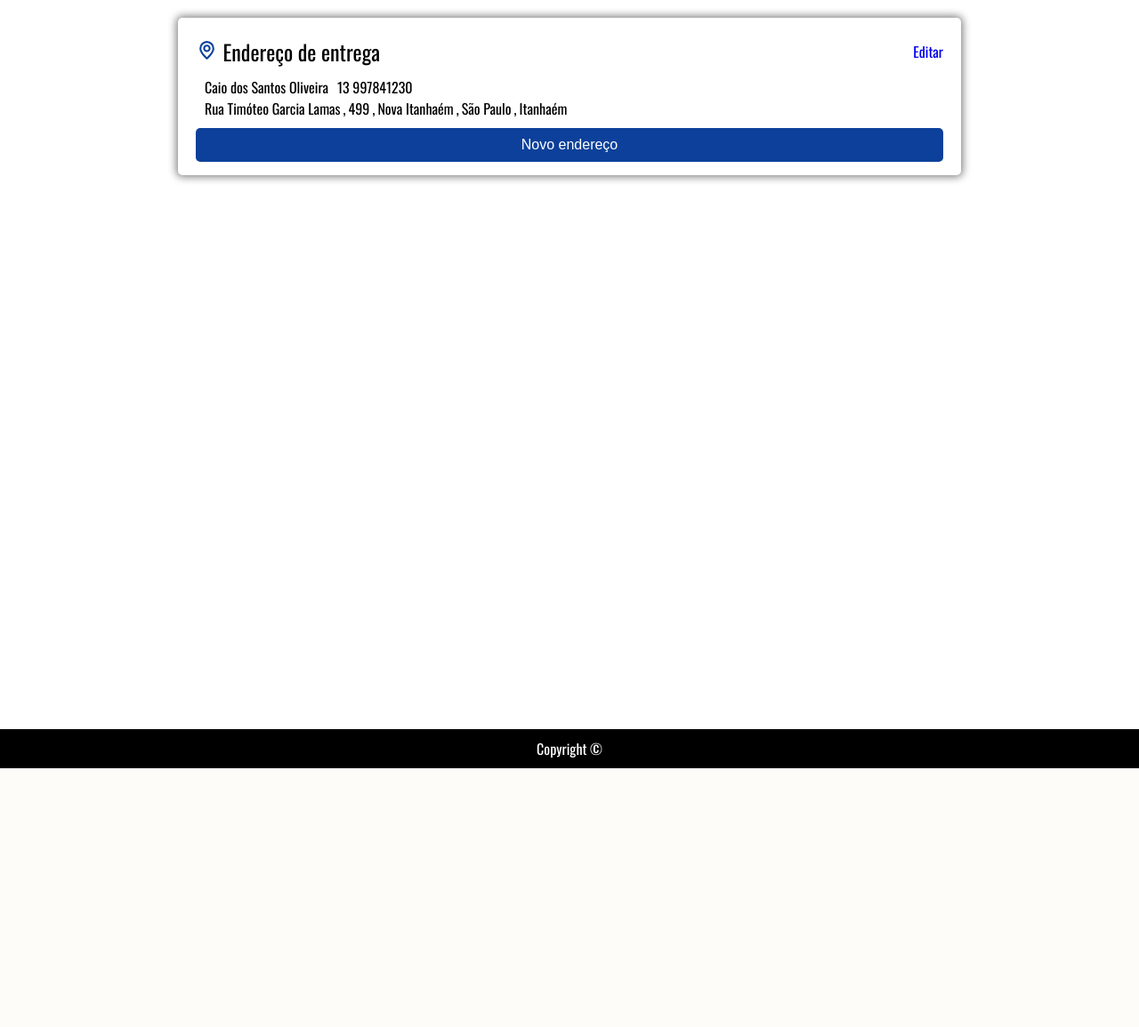
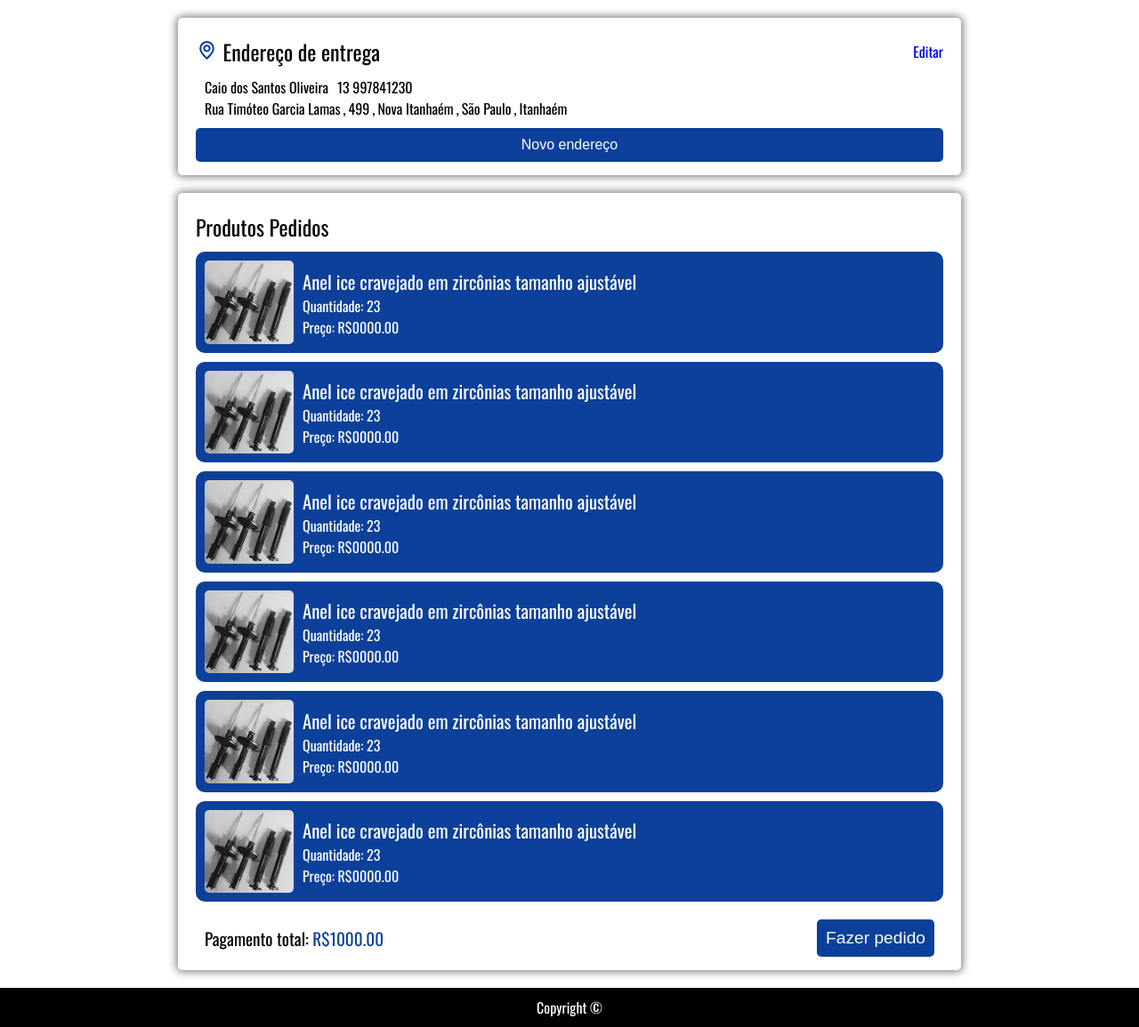
Before and after one commit to CaioSantos00/Controle-de-estoque, a PHP site: page /pages/fimCarrinho.html in a window 1280 px wide. Shown: the part 110-1265 px from the top of the page at 89% size. Before the commit the page ends 974 px from the top, so only its background shows below. Run offline with PHP 8.4, Linux system fonts and the light colour scheme.

Commit message:
Tela de finalizar pedido

```diff
--- a/View/css/style.css
+++ b/View/css/style.css
@@ -989,6 +1006,46 @@ textarea {
   background-color: #2460c9;
 }
 
+#divProductsFinais {
+  display: flex;
+  flex-direction: column;
+  box-shadow: 0px 0px 10px 2px grey;
+  border-radius: 5px;
+  padding: 20px 20px 5px;
+  margin: 20px 0px;
+}
+
+#divProdCar {
+  margin: 10px 0px;
+}
+
+#precoTotalFim {
+  color: #0c409a;
+}
+
+#divInformacoesFinais {
+  margin: 10px;
+  display: flex;
+  justify-content: space-between;
+  align-items: center;
+  font-size: 1.2em;
+}
+
+#btnFim {
+  font-size: 1em;
+  background-color: #0c409a;
+  color: rgb(255, 255, 255);
+  border: none;
+  padding: 10px;
+  cursor: pointer;
+  border-radius: 5px;
+  outline: 0;
+  transition: 0.5s;
+}
+#btnFim:hover {
+  background-color: #2460c9;
+}
+
 ::-webkit-scrollbar {
   width: 2px;
 }
--- a/View/pages/fimCarrinho.html
+++ b/View/pages/fimCarrinho.html
@@ -32,8 +32,78 @@
                 </div>
                 <button id="newEnde">Novo endereço</button>
             </div>
+            <div id="divProductsFinais">
+                <div class="titleEndereco">Produtos Pedidos</div>
+                <div id="divProdCar">
+                    <div class="cardsCar">
+                        <div  class="infosProductCar">
+                            <img src="../imgs/amortece.webp" alt="" class="imgsCar">
+                            <div>
+                            <div class="nomeProductCar">Anel ice cravejado em zircônias tamanho ajustável</div>
+                            <div class="qtdFimCar">Quantidade: 23</div>
+                            <div class="precoCar">Preço: R$0000.00</div>
+                            </div>
+                        </div>
+                    </div>
+
+                    <div class="cardsCar">
+                        <div  class="infosProductCar">
+                            <img src="../imgs/amortece.webp" alt="" class="imgsCar">
+                            <div>
+                            <div class="nomeProductCar">Anel ice cravejado em zircônias tamanho ajustável</div>
+                            <div class="qtdFimCar">Quantidade: 23</div>
+                            <div class="precoCar">Preço: R$0000.00</div>
+                            </div>
+                        </div>
+                    </div>
+
+                    <div class="cardsCar">
+                        <div  class="infosProductCar">
+                            <img src="../imgs/amortece.webp" alt="" class="imgsCar">
+                            <div>
+                            <div class="nomeProductCar">Anel ice cravejado em zircônias tamanho ajustável</div>
+                            <div class="qtdFimCar">Quantidade: 23</div>
+                            <div class="precoCar">Preço: R$0000.00</div>
+                            </div>
+                        </div>
+                    </div>
+                    <div class="cardsCar">
+                        <div  class="infosProductCar">
+                            <img src="../imgs/amortece.webp" alt="" class="imgsCar">
+                            <div>
+                            <div class="nomeProductCar">Anel ice cravejado em zircônias tamanho ajustável</div>
+                            <div class="qtdFimCar">Quantidade: 23</div>
+                            <div class="precoCar">Preço: R$0000.00</div>
+                            </div>
+                        </div>
+                    </div>
+                    <div class="cardsCar">
+                        <div  class="infosProductCar">
+                            <img src="../imgs/amortece.webp" alt="" class="imgsCar">
+                            <div>
+                            <div class="nomeProductCar">Anel ice cravejado em zircônias tamanho ajustável</div>
+                            <div class="qtdFimCar">Quantidade: 23</div>
+                            <div class="precoCar">Preço: R$0000.00</div>
+                            </div>
+                        </div>
+                    </div>
+                    <div class="cardsCar">
+                        <div  class="infosProductCar">
+                            <img src="../imgs/amortece.webp" alt="" class="imgsCar">
+                            <div>
+                            <div class="nomeProductCar">Anel ice cravejado em zircônias tamanho ajustável</div>
+                            <div class="qtdFimCar">Quantidade: 23</div>
+                            <div class="precoCar">Preço: R$0000.00</div>
+                            </div>
+                        </div>
+                    </div>
+                </div>
+                <div id="divInformacoesFinais">
+                    <div>Pagamento total: <span id="precoTotalFim">R$1000.00</span></div>
+                    <button id="btnFim">Fazer pedido</button>
+                </div>
+            </div>
         </section>
-
     </main>
      <footer class="footer">Copyright ©</footer>
 </body>
--- a/View/sass/pagesScss/fimCarrinho.scss
+++ b/View/sass/pagesScss/fimCarrinho.scss
@@ -29,3 +29,32 @@
     width: 100%;
     margin-bottom: 10px;
 }
+
+#divProductsFinais {
+    display: flex;
+    flex-direction: column;
+    box-shadow: 0px 0px 10px 2px grey;
+    border-radius: 5px;
+    padding: 20px 20px 5px;
+    margin: 20px 0px;
+}
+
+#divProdCar {
+    margin: 10px 0px;
+}
+
+#precoTotalFim {
+    color: $corPrimaria;
+}
+
+#divInformacoesFinais {
+    margin: 10px;
+    display: flex;
+    justify-content: space-between;
+    align-items: center ;
+    font-size: 1.2em;
+}
+
+#btnFim {
+    @include buttons(1em, $corPrimaria, $corSecundaria);
+}
```
Also changed, not shown: other parts of View/css/style.css (+37 -20 lines), View/pages/carrinho.html (+4 -34 lines), View/sass/pagesScss/carrinho.scss (+39 -18 lines), 1 other file.
